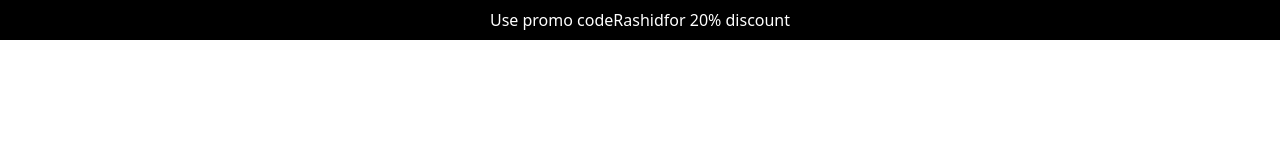
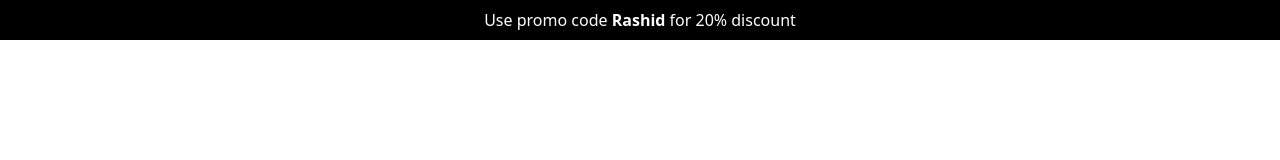
Before and after one commit to redarashid/TrendWear, a React (Vite) app: page / in a window 1280 px wide. Shown: the top 160 px of the page. Built offline with nearby package versions, Linux system fonts and the light colour scheme.

Commit message:
first commit

```diff
--- a/src/Components/navBar.jsx
+++ b/src/Components/navBar.jsx
@@ -2,18 +2,12 @@ import React from "react";
 
 const NavBar = () => {
   return (
-    <header className=" bg-black text-white text-center p-2">
-      <span className="">
-        Use promo code
+    <header className=" bg-black font-thin text-white text-center p-2">
+        <span>Use promo code </span>
         <span>
-          <a
-            href="https://www.linkedin.com/in/rashid-reda-4048a5314/"
-            target="_blank">
-            Rashid
-          </a>
+          <a className=" font-bold" href="https://www.linkedin.com/in/rashid-reda-4048a5314/" target="_blank"> Rashid </a>
         </span>
         <span>for 20% discount</span>
-      </span>
     </header>
   );
 };
```
